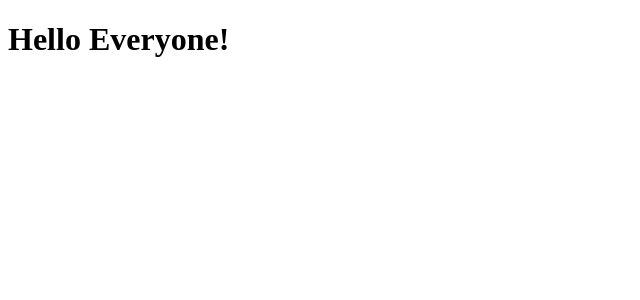
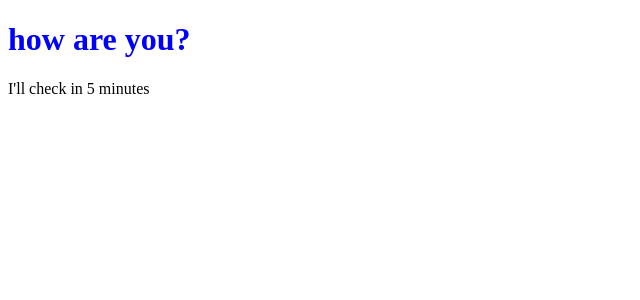
Before and after one commit to markvillavidad/react1, a React (Create React App) app: page / in a window 1280 px wide. Shown: the top 300 px of the page, without its empty margins (0-640 px from the left). Built offline with nearby package versions, Linux system fonts and the light colour scheme.

Commit message:
Chapter 3: Adding component props

```diff
--- a/src/index.js
+++ b/src/index.js
@@ -5,13 +5,16 @@
     render() {
         return (
             <div>
-                <h1>Hello Everyone!</h1>
+                <h1 style={{color: this.props.color}}>
+                    {this.props.msg}
+                </h1>
+                <p>I'll check in {this.props.minutes} minutes</p>
             </div>
         )
     }
 }
 
 ReactDOM.render(
-    <Message />,
+    <Message color="blue" msg="how are you?" minutes={5}/>,
     document.getElementById('root')
 )
```
